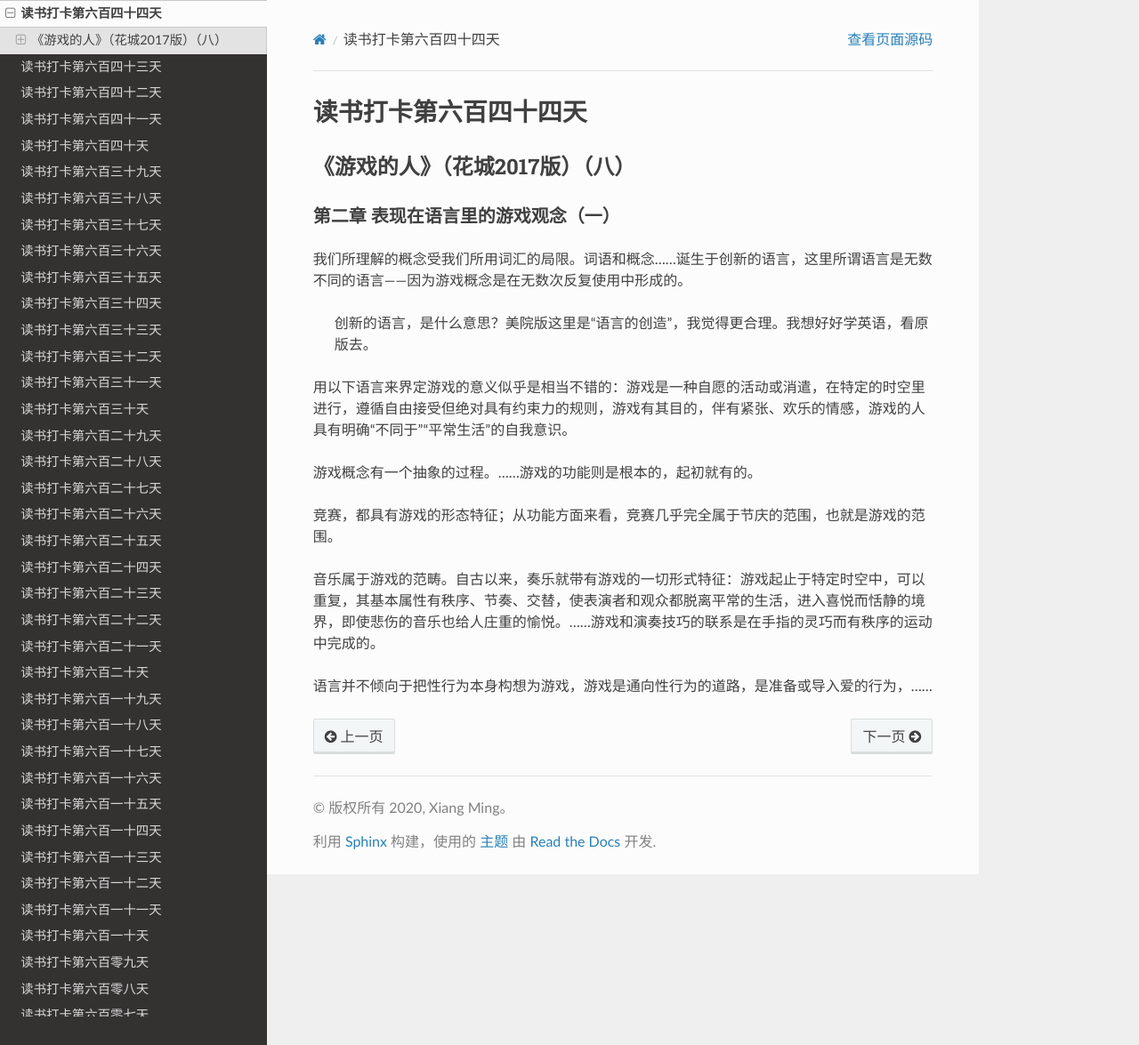
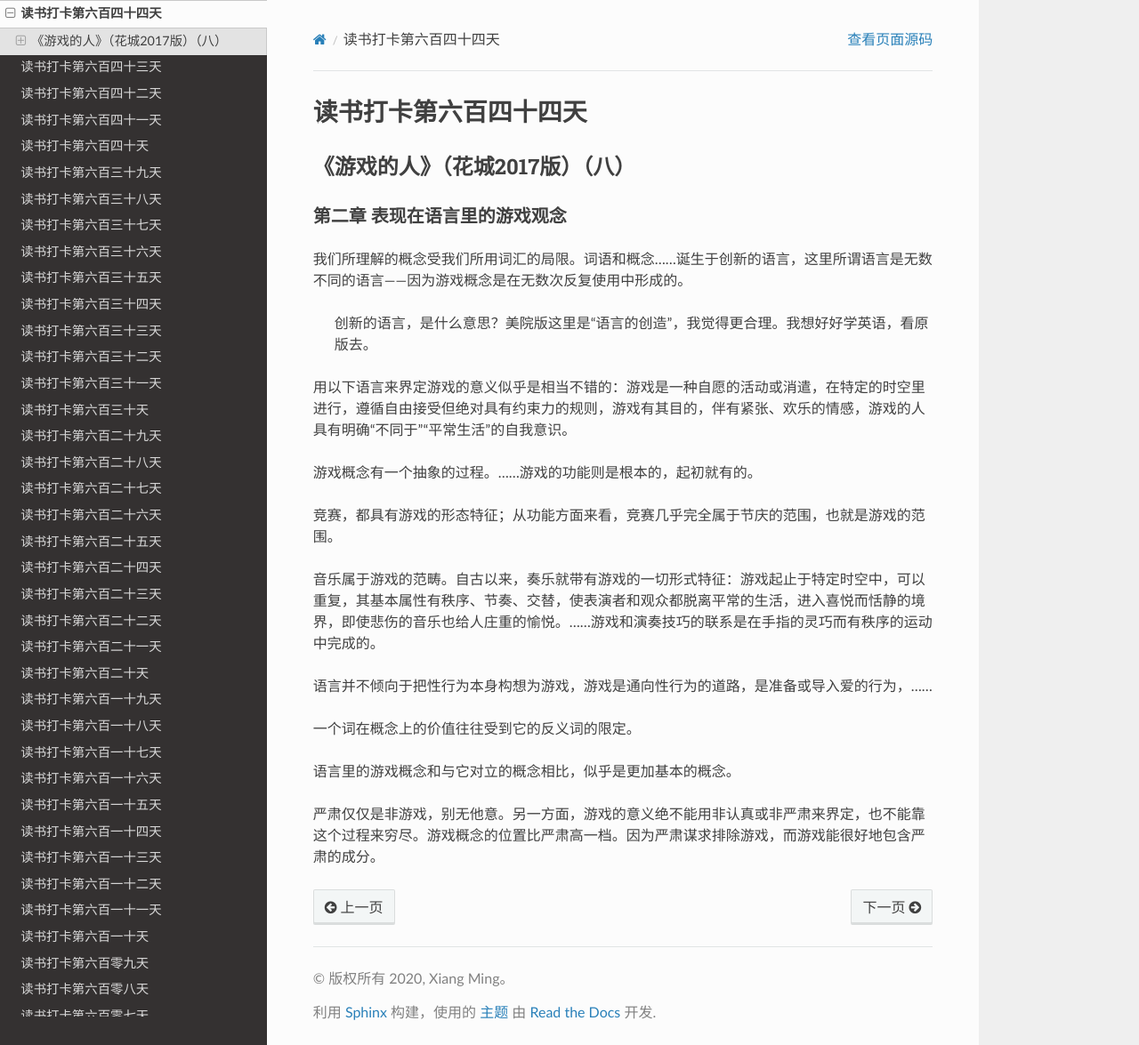
Before and after one commit to xiangming1975/reading, a Sphinx documentation site: the page built from source/2022-08-23.md, in a window 1280 px wide and 1175 px high. Shown: the whole window at 89% size. Built offline with Sphinx 7.4.7 and the Read the Docs theme 2.0.0, drawn with Linux system fonts in a browser that asks for light colours.

Commit message:
自动提交时间: 2022-09-12T15:46:42,098448008+08:00

```diff
--- a/source/2022-08-23.md
+++ b/source/2022-08-23.md
@@ -14,3 +14,9 @@
 音乐属于游戏的范畴。自古以来，奏乐就带有游戏的一切形式特征：游戏起止于特定时空中，可以重复，其基本属性有秩序、节奏、交替，使表演者和观众都脱离平常的生活，进入喜悦而恬静的境界，即使悲伤的音乐也给人庄重的愉悦。……游戏和演奏技巧的联系是在手指的灵巧而有秩序的运动中完成的。
 
 语言并不倾向于把性行为本身构想为游戏，游戏是通向性行为的道路，是准备或导入爱的行为，……
+
+一个词在概念上的价值往往受到它的反义词的限定。
+
+语言里的游戏概念和与它对立的概念相比，似乎是更加基本的概念。
+
+严肃仅仅是非游戏，别无他意。另一方面，游戏的意义绝不能用非认真或非严肃来界定，也不能靠这个过程来穷尽。游戏概念的位置比严肃高一档。因为严肃谋求排除游戏，而游戏能很好地包含严肃的成分。
```
Also changed, not shown: other parts of source/2022-08-23.md (+1 -1 lines), source/2022-09-11.md (added, +39 -0 lines).
